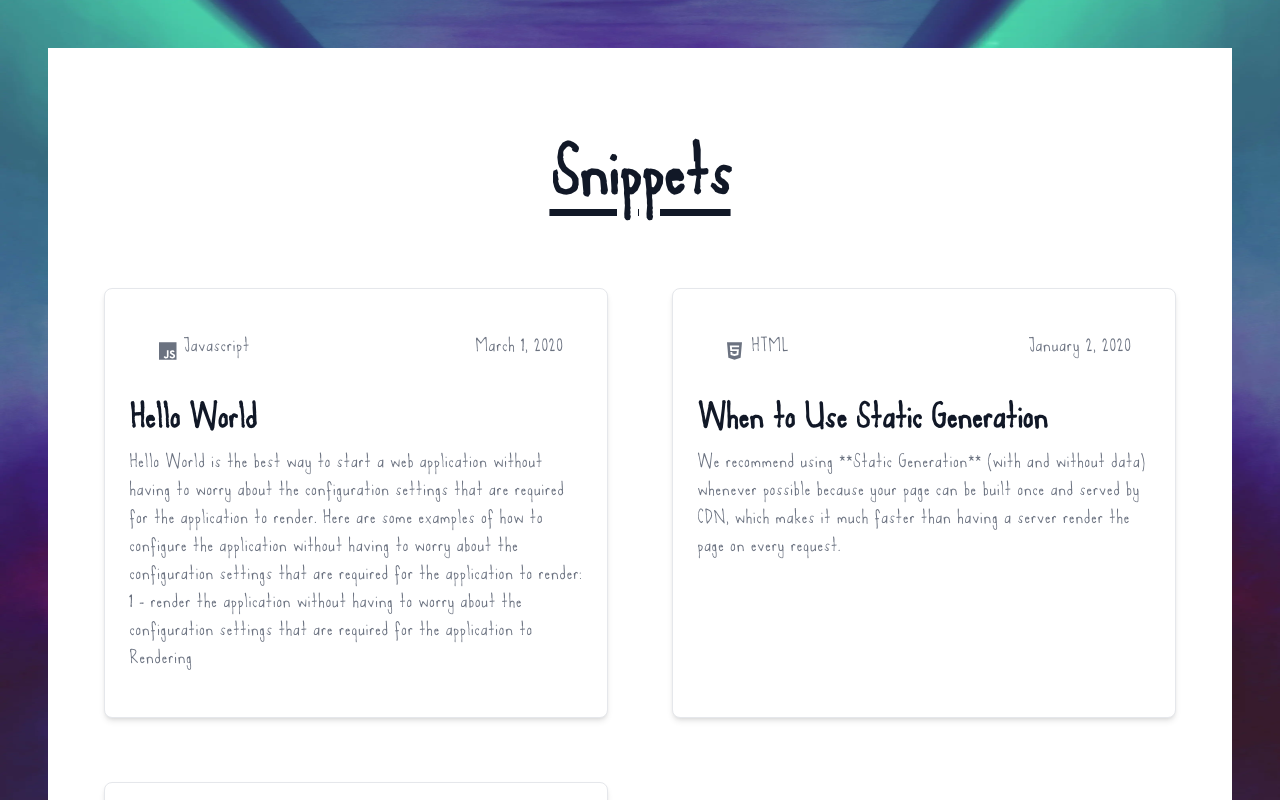
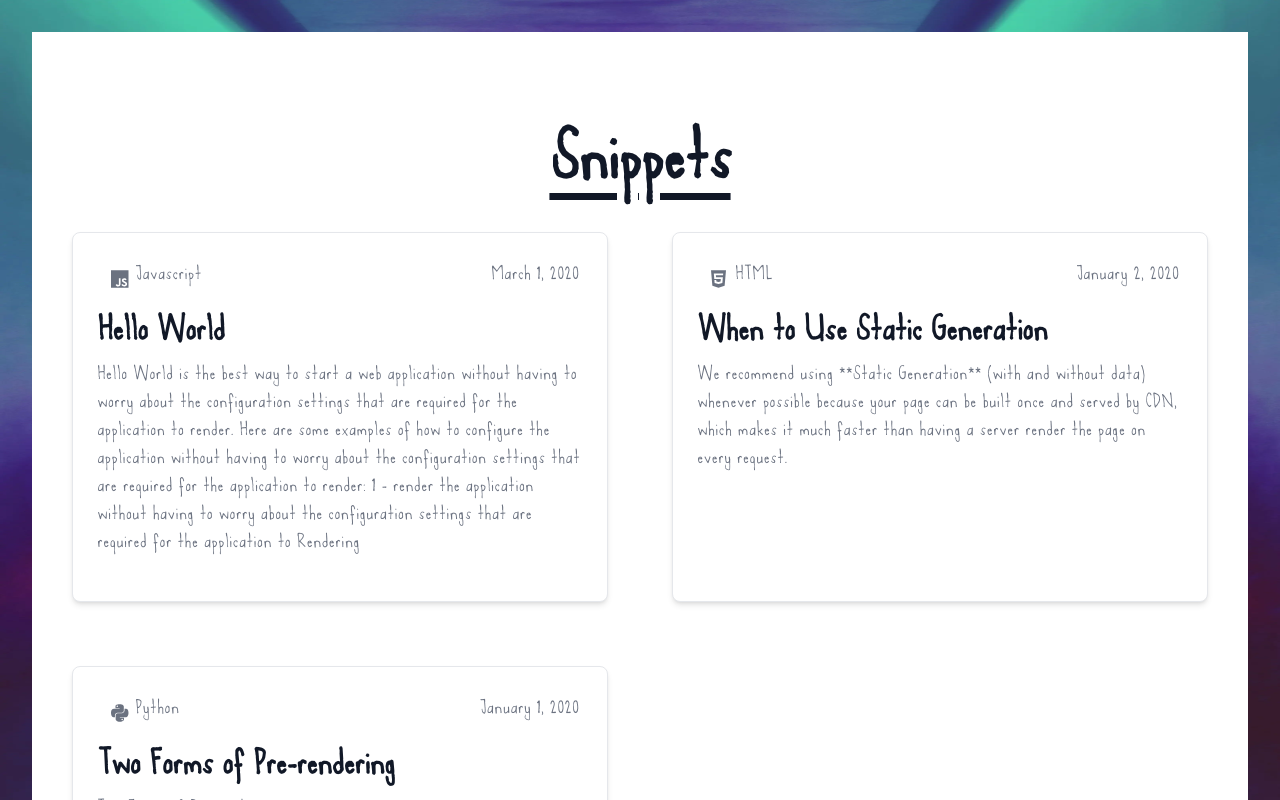
Before and after one commit to ksingh-git/ksingh-git.github.io, a Next.js app: page / in a window 1280 px wide. Shown: the top 800 px of the page. Built offline with nearby package versions, Linux system fonts and the light colour scheme.

Commit message:
minor changes

```diff
--- a/components/theme_mode.js
+++ b/components/theme_mode.js
@@ -29,9 +29,9 @@ function ThemeModeSvgComponent(props) {
         }}
       >
         {theme === "light" ? (
-          <DarkModeSvgComponent className="cursor-pointer flex absolute top-0 right-0" />
+          <DarkModeSvgComponent />
         ) : (
-          <LightmodeSvgComponent className="cursor-pointer flex absolute top-0 right-0" />
+          <LightmodeSvgComponent />
         )}
       </button>
     </>
--- a/pages/index.js
+++ b/pages/index.js
@@ -33,12 +33,14 @@ export default function Home({ allPostsData }) {
           <h2 className="mx-auto max-w-screen-sm text-center mb-4 text-7xl underline tracking-tight font-extrabold text-gray-900 dark:text-white">
             Snippets
           </h2>
-          <ThemeModeSvgComponent />
+          <div className="cursor-pointer flex absolute top-0 right-0">
+            <ThemeModeSvgComponent />
+          </div>
           <div className="grid gap-8 lg:grid-cols-2">
             {allPostsData.map(({ id, date, title, description, language }) => (
               <div
                 key={id}
-                className="transition ease-in-out delay-150 hover:-translate-y-1 hover:scale-105 duration-300"
+                className="p-4 transition ease-in-out delay-150 hover:-translate-y-1 hover:scale-105 duration-300"
               >
                 <article className="flex flex-col h-full p-6 bg-white rounded-lg border border-gray-200 shadow-md dark:bg-gray-800 dark:border-gray-700">
                   <div className="flex justify-between items-center mb-5 text-gray-500">
--- a/pages/posts/[id].js
+++ b/pages/posts/[id].js
@@ -43,7 +43,9 @@ export default function Post({ postData }) {
               <span>{"<"} Back to Home</span>
             </span>
           </Link>
-          <ThemeModeSvgComponent />
+          <div className="cursor-pointer flex absolute top-0 right-0 p-2">
+            <ThemeModeSvgComponent />
+          </div>
           <span>
             <Date dateString={postData.date} />
           </span>
--- a/styles/globals.css
+++ b/styles/globals.css
@@ -11,9 +11,9 @@ body {
   font-family: AgentC !important;
   background: url(../public/background.webp) no-repeat fixed;
   background-size: 100% 100%;
+  padding: 32px;
 }
 section {
-  margin: 3rem;
   display: flex;
   flex-direction: column;
   justify-content: center;
@@ -29,9 +29,6 @@ h1 {
   text-align: center;
   text-shadow: 0 1px 1px #fff;
 }
-section div {
-  padding: 16px;
-}
 span {
   padding: 4px;
 }
```
